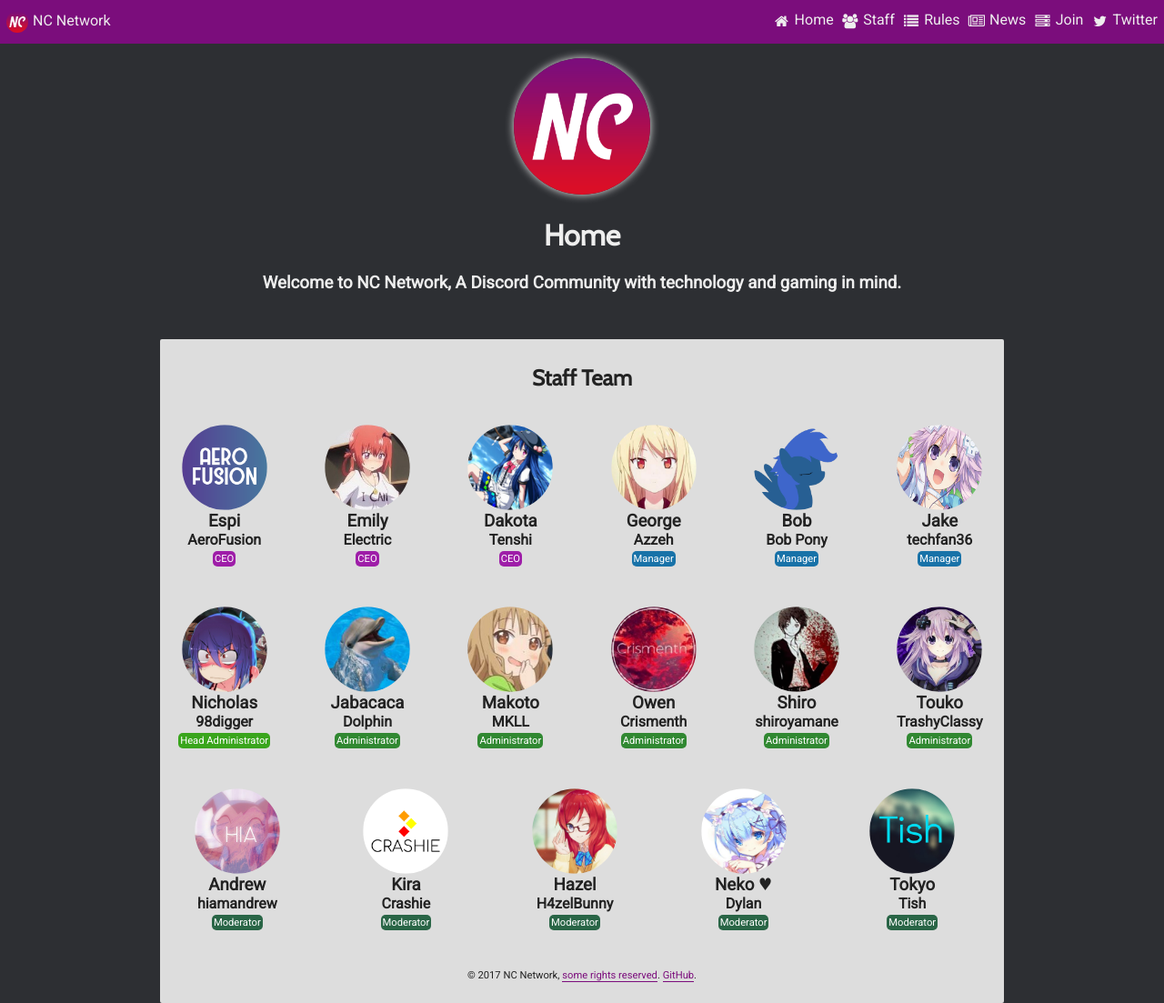
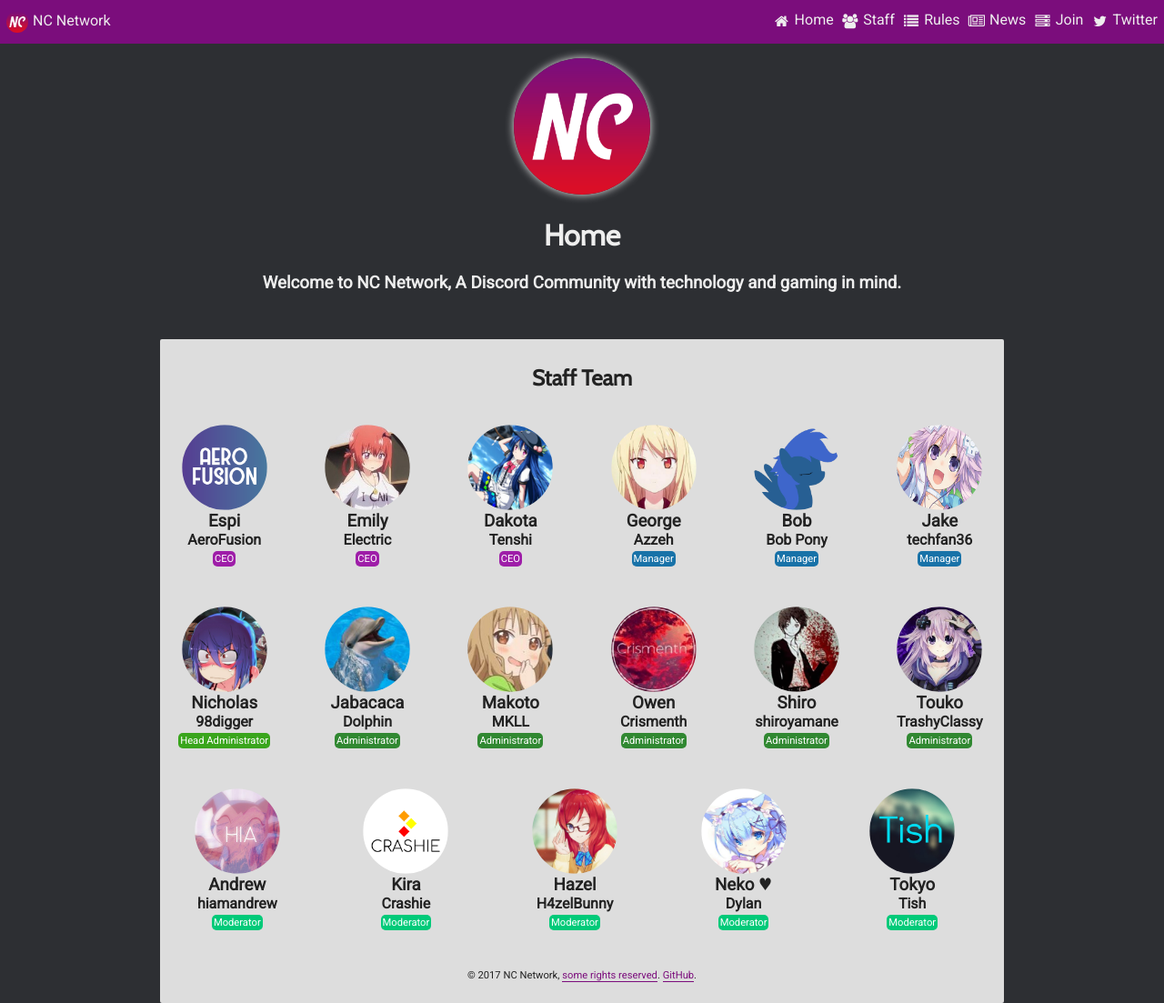
Before and after one commit to xwinbyte/NetskyWebsite, a Jekyll site: the page built from index.html, in a window 1280 px wide and 1103 px high. Shown: the whole window at 91% size. Built offline with Jekyll 4.4.1, drawn with Linux system fonts in a browser that asks for light colours.

Commit message:
Update style.scss

```diff
--- a/css/style.scss
+++ b/css/style.scss
@@ -163,7 +163,7 @@ article {
 }
 
 .mod {
-  background-color: #296546;
+  background-color: #00ca79;
 }
 
 .rule,
```
